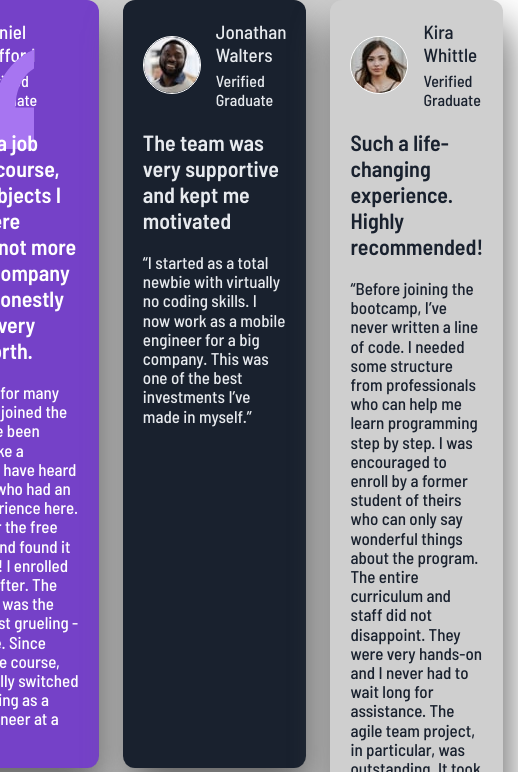
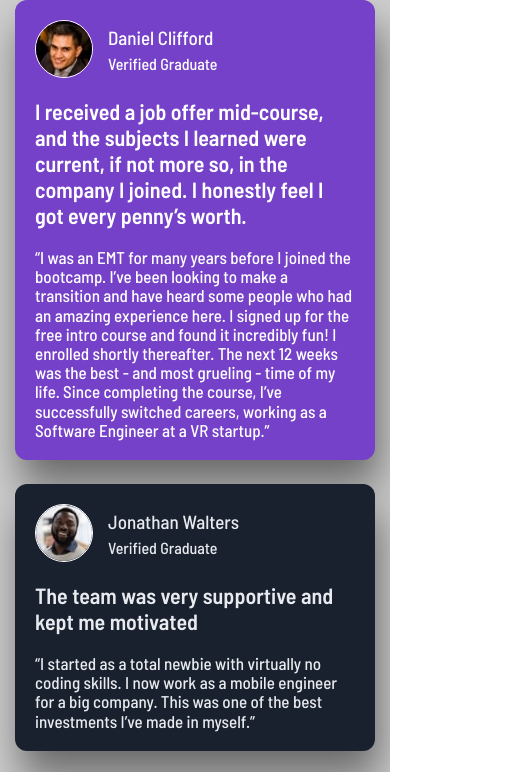
Before and after one commit to visockijanatolij1-sys/testimonials, a plain HTML site: page index.html in a window 390 px wide. Shown: the top 772 px of the page, 518 px wide, since content can reach past the window. Drawn offline with Linux system fonts and the light colour scheme.

Commit message:
finish mobile version

```diff
--- a/css/style.css
+++ b/css/style.css
@@ -115,3 +115,18 @@ body{
     background-color: hsl(0, 0%, 81%);
     color: hsl(219, 29%, 14%);
 }
+
+@media (max-width: 1024px) {
+    .testimonials{
+        grid-template-columns: 1fr;
+    }
+    .card-daniel,
+    .card-kira,
+    .card-patrick{
+        grid-column: auto;
+        grid-row: auto;
+    }
+    .card-content__daniel::before{
+        display: none;
+    }
+}
```
